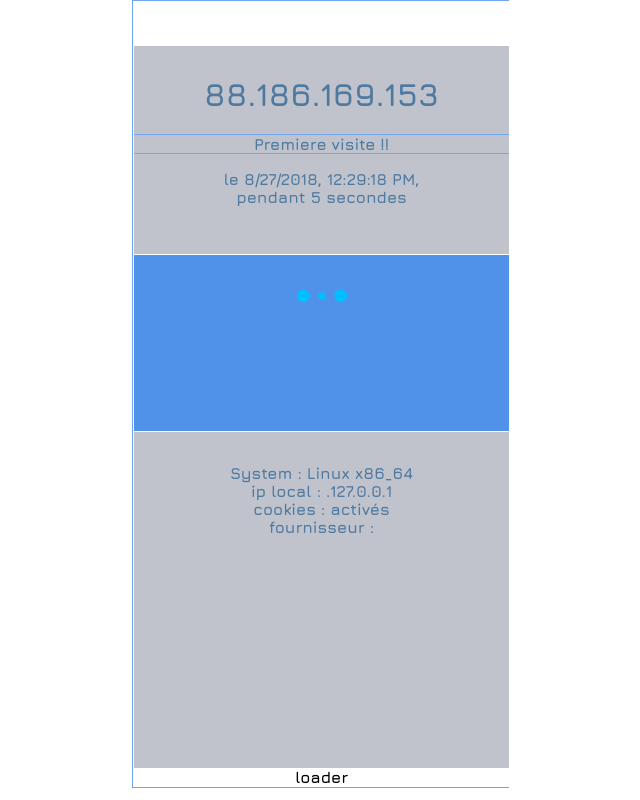
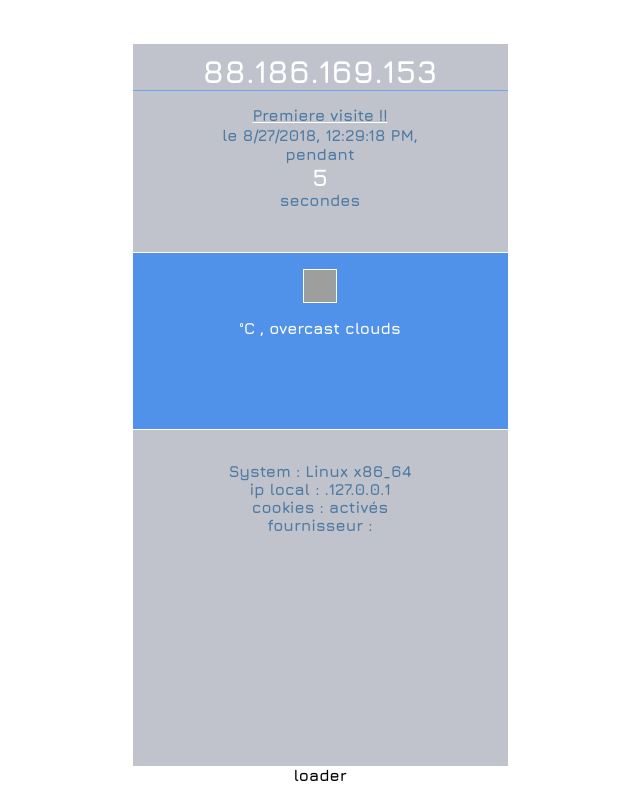
Before and after one commit to Roiseuxquentin/woo, a React app: page / in a window 1280 px wide. Shown: the whole page, without its empty margins (320-960 px from the left). Built offline with nearby package versions, Linux system fonts and the light colour scheme; no server answers; grey boxes are pictures that could not be loaded.

Commit message:
fixed size , meteo display style

```diff
--- a/src/components/compteur.js
+++ b/src/components/compteur.js
@@ -21,8 +21,10 @@ class Compteur extends React.Component {
 
   render() {
     return (
-      <div className="Moment">
-        <p>pendant {this.state.session} secondes</p>
+      <div className="moment">
+        <p>pendant <div className="timer">
+        {this.state.session}
+        </div> secondes</p>
       </div>
     )
   }
--- a/src/components/meteo.js
+++ b/src/components/meteo.js
@@ -6,15 +6,19 @@ import '../style/app.css'
 class Meteo extends Component {
   state = {
     town : undefined,
-    metedoTemp : undefined,
-    meteoDesc : undefined,
+    metedoTemp : "19.75",
+    meteoDesc : "overcast clouds",
     meteoIcon : undefined,
-    load : false,
+    load : true,
   }
 
   componentDidUpdate() {
-    if (this.props.info && !this.state.load) {
-      fetch(`https://api.openweathermap.org/data/2.5/weather?lat=${this.props.info.latitude}&lon=${this.props.info.longitude}&units=metric&APPID=e20b116c6da0d1aa91b14288e72ff616`)
+    if (this.props.info && !this.state.town){
+      this.setState({town:this.props.info.city})
+    }
+    else if (this.props.info && !this.state.load) {
+      // fetch(`https://api.openweathermap.org/data/2.5/weather?lat=${this.props.info.latitude}&lon=${this.props.info.longitude}&units=metric&APPID=e20b116c6da0d1aa91b14288e72ff616`)
+      fetch(`https://api.openweathermap.org/data/2.5/weather?lat=${this.props.info.latitude}&lon=${this.props.info.longitude}&units=metric&APPID=339ca6935cce3023e268810a00f76910`)
         .then(req => req.json())
         .then(res => {
           this.setState({ meteoTemp:res.main.temp,
@@ -22,12 +26,9 @@ class Meteo extends Component {
                           meteoIcon:res.weather[0].icon,
                           load:true,
                         })
-                        console.log(this.props.info,'this.props.info')
+                        console.log(this.props.info,'this.props.info meteo')
         })
-      }
-          if (this.props.info && !this.state.town){
-            this.setState({town:this.props.info.city})
-          }
+    }
   }
 
   render() {
@@ -35,9 +36,8 @@ class Meteo extends Component {
       return (
         <div className='meteo' >
           <img className='meteoImg' src={`http://openweathermap.org/img/w/${this.state.meteoIcon}.png`} />
-          <p className="underLine" > {this.state.town} </p>
-          <hr />
-          <p className='' > {this.state.meteoTemp} °C ,  {this.state.meteoDesc}</p>
+          <p className="city" > {this.state.town} </p>
+          <p className='meteoTxt' > {this.state.meteoTemp} °C ,  {this.state.meteoDesc}</p>
         </div>
     )
   }
--- a/src/containers/from.js
+++ b/src/containers/from.js
@@ -37,10 +37,14 @@ class From extends Component {
   render() {
     return (
       <div className="from" >
-        <h1>{this.state.ip}</h1>
-        <div className="paillette" >{this.state.message}</div>
-        <Horloge />
-        <div className='time' >
+        <h1 className="ip" >{this.state.ip}</h1>
+        <div className="paillette" >
+          {this.state.message}
+        </div>
+        <div className='count' >
+          <Horloge className="count" />
+</div>
+        <div className='count' >
           <Compteur />
         </div>
       </div>
--- a/src/style/app.css
+++ b/src/style/app.css
@@ -9,8 +9,7 @@ html,body {
 
 .app {
   width: 375px;
-  border: solid 0.1vw rgb(111, 165, 241);
-  padding: 0.4%;
+  border: solid 1px white;
 }
 
 .header {
@@ -21,19 +20,30 @@ html,body {
 .from {
   background-color: rgb(192, 195, 204);
   font-size: 2vh;
-  /* background-color: rgb(2, 36, 81); */
   height: 25vh;
   padding-top: 1vh;
   color: rgb(78, 122, 161);
 }
+.ip {
+  color:white;
+  border-bottom : solid 1px rgb(111, 165, 241);
+  margin-top:0vh;
+}
 .paillette {
-  padding: 0;
-  margin:0;
-  border-top : solid 1px rgb(111, 165, 241);
-  border-bottom : solid 1px rgb(111, 165, 241);
+  text-decoration: underline white;
+  margin-top:-0.8vh;
 }
-.time {
-  margin: -2vh;
+.count {
+  margin: -1.8vh;
+  font-size: 2vh;
+}
+.moment {
+  display:inline;
+  /* justify-content: row; */
+}
+.timer {
+  color: white;
+  font-size:3vh;
 }
 
 .meteo {
@@ -45,14 +55,18 @@ html,body {
   color:white;
   font-size: 20px;
 }
-.underLine {
-  /* text-decoration: underline rgb(2, 36, 81); */
+.meteoTxt {
+  font-size: 2vh;
 }
 .meteoImg {
   border: solid 1px white;
   height: 4vh;
   width: 4vh;
   margin-bottom : -0.5vh;
+}
+.city {
+  text-decoration: underline white;
+  font-size: 2vh;
 }
 
 .who {
@@ -69,12 +83,11 @@ html,body {
 
 .footer {
   background-color: rgb(2, 36, 81);
-  border-top: solid 0.2vh white;
+  border-top: solid 0.2vh rgb(111, 165, 241);
   padding-top: 0.4%;
   height: 10vh;
+  position: fixed;
   bottom: 0;
-  position: absolute;
-  color: white;
   width: 375px;
 }
 .recap {
--- a/src/style/icons.css
+++ b/src/style/icons.css
@@ -1,7 +1,7 @@
 .iconsLine {
   background-color: rgb(2, 36, 81);
   padding-bottom : 0.4%;
-  border-bottom: solid 0.2vh white;
+  border-bottom: solid 0.2vh rgb(111, 165, 241);
 
   color: white;
 
@@ -12,19 +12,8 @@
   justify-content: space-around;
 }
 
-.transition-enter {
-  transform: scale(0);
-}
-.transition-enter-active {
-  transform: scale(1);
-  transition: transform 1000ms ease;
-}
-.transition-exit {
-  transform: scale(1);
-}
-.transition-exit-active {
-  transform: scale(0);
-  transition: transform 1000ms ease;
+ul li {
+  list-style-type: circle;
 }
 
 .displayMap {
@@ -47,12 +36,13 @@
 }
 
 .textAlign {
-text-align: left;
+  text-align: left;
 }
 
 .custom-overlay {
   background: rgba(2, 36, 81, 0.7);
 }
+
 .custom-modal {
   background: white;
   max-width: 500px;
@@ -73,6 +63,18 @@ text-align: left;
   text-decoration: underline rgb(80, 145, 233);
 }
 
-ul li {
-  list-style-type: circle;
+
+.transition-enter {
+  transform: scale(0);
 }
+.transition-enter-active {
+  transform: scale(1);
+  transition: transform 1000ms ease;
+}
+.transition-exit {
+  transform: scale(1);
+}
+.transition-exit-active {
+  transform: scale(0);
+  transition: transform 1000ms ease;
+}
```
Also changed, not shown: src/style/all.css (deleted, +0 -17 lines), src/style/town.css (deleted), src/style/user.css (deleted).
